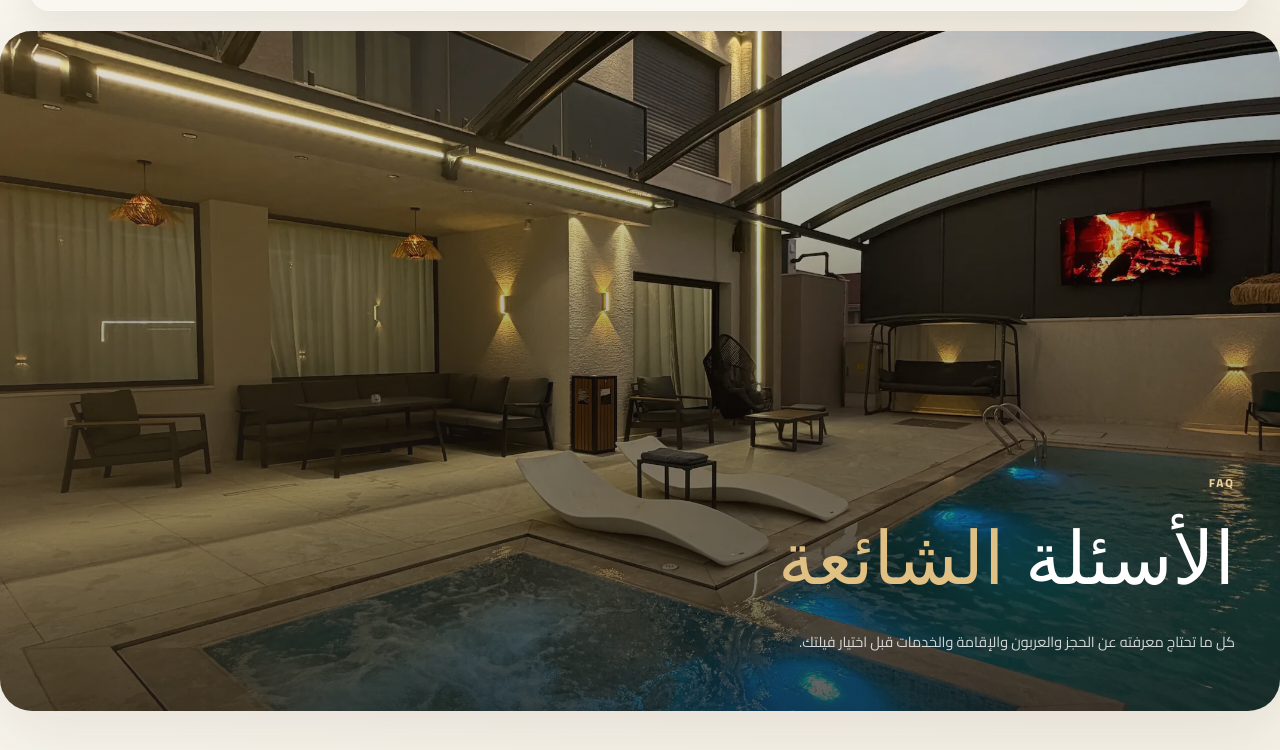
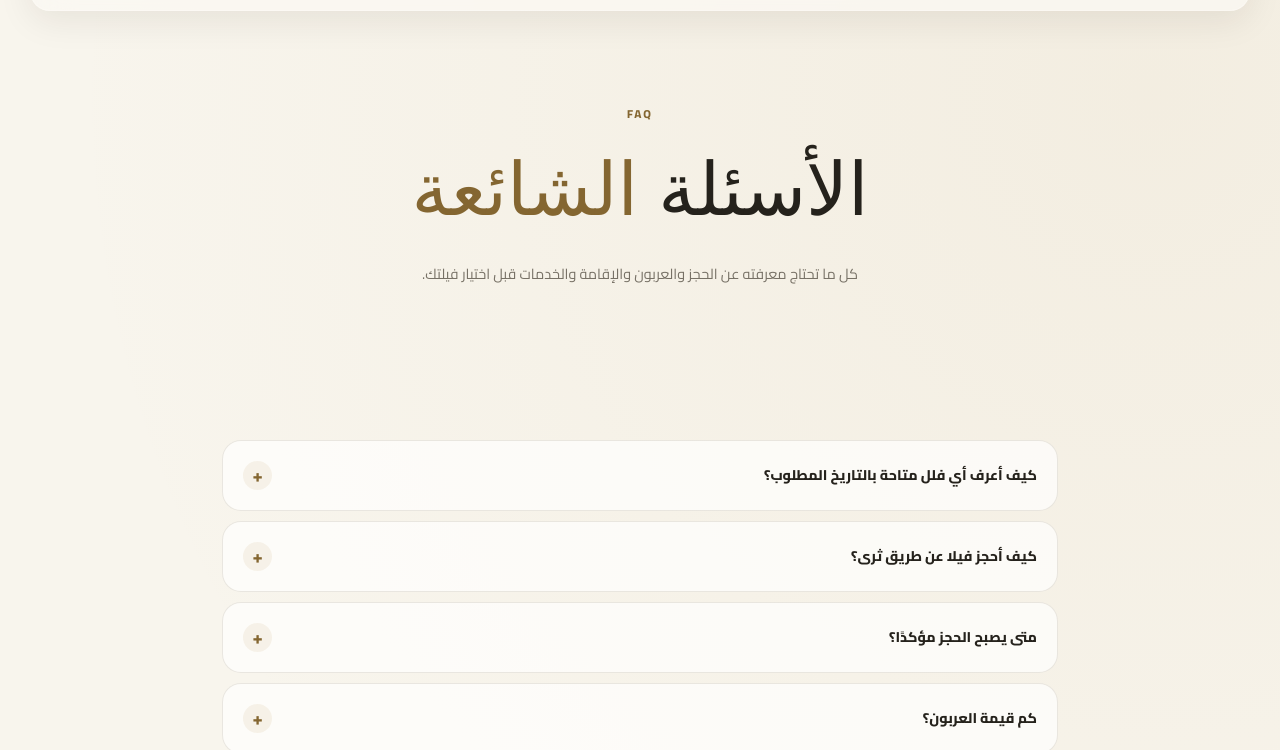
Before and after one commit to mohammedalqam/thara-website, a plain HTML site: page faq.html in a window 1280 px wide. Shown: the part 74-824 px from the top of the page. Drawn offline with Linux system fonts and the light colour scheme; a web font is replaced by a local one.

Commit message:
Remove image from FAQ hero
* Remove FAQ hero image

* Style FAQ hero without background image

```diff
--- a/faq.html
+++ b/faq.html
@@ -38,7 +38,7 @@
     </header>
 
     <main class="inner-main">
-      <section class="inner-hero">
+      <section class="inner-hero faq-hero-text-only">
         <div class="inner-hero-content">
           <p class="inner-eyebrow">FAQ</p>
           <h1 class="inner-title">الأسئلة <span> الشائعة </span></h1>
--- a/pages.css
+++ b/pages.css
@@ -1044,3 +1044,61 @@
 .legal-contact-link{display:inline-flex;max-width:100%;overflow-wrap:anywhere;margin-top:8px;padding:10px 14px;border-radius:12px;background:rgba(184,148,82,.1)}
 .legal-footer-bottom{gap:18px;flex-wrap:wrap}.legal-footer-links{display:flex;align-items:center;justify-content:center;gap:14px;flex-wrap:wrap}.legal-footer-links a{color:inherit;text-decoration:none}
 @media (min-width:700px){.legal-heading{align-items:center}.legal-highlight-section{margin-inline:-18px;padding-inline:28px!important}}
+
+
+/* FAQ: clean text-only hero */
+.inner-hero.faq-hero-text-only {
+  min-height: auto;
+  margin-bottom: 0;
+  align-items: center;
+  overflow: visible;
+  background: transparent;
+  box-shadow: none;
+}
+
+.inner-hero.faq-hero-text-only::after {
+  display: none;
+}
+
+.faq-hero-text-only .inner-hero-content {
+  width: 100%;
+  max-width: 860px;
+  margin-inline: auto;
+  padding: 58px 24px 34px;
+  color: var(--page-text);
+  text-align: center;
+}
+
+.faq-hero-text-only .inner-eyebrow {
+  color: var(--page-gold-dark);
+}
+
+.faq-hero-text-only .inner-title {
+  color: var(--page-text);
+}
+
+.faq-hero-text-only .inner-title span {
+  color: var(--page-gold-dark);
+}
+
+.faq-hero-text-only .inner-hero-description {
+  max-width: 680px;
+  margin: 16px auto 0;
+  color: var(--page-muted);
+}
+
+@media (min-width: 700px) {
+  .inner-hero.faq-hero-text-only {
+    min-height: auto;
+  }
+
+  .faq-hero-text-only .inner-hero-content {
+    padding: 72px 45px 42px;
+  }
+}
+
+@media (min-width: 980px) {
+  .inner-hero.faq-hero-text-only {
+    min-height: auto;
+  }
+}
```
